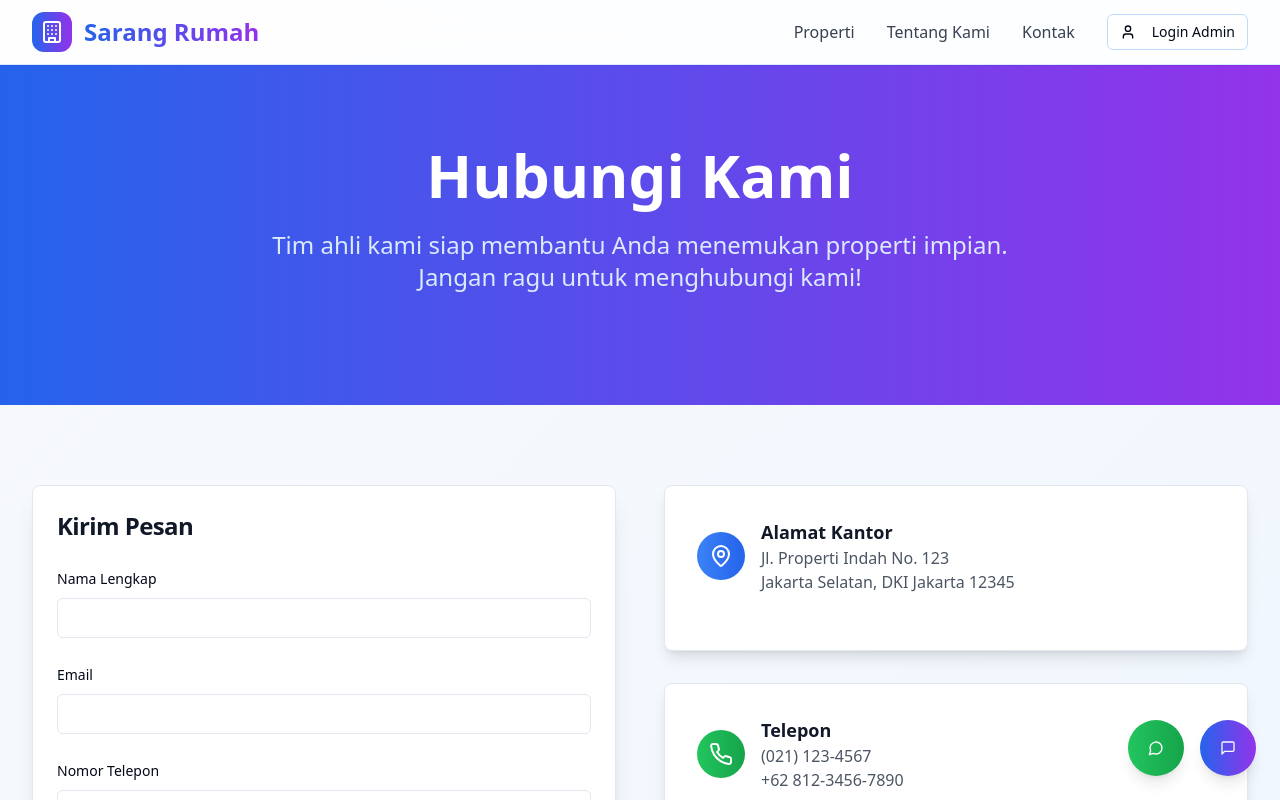
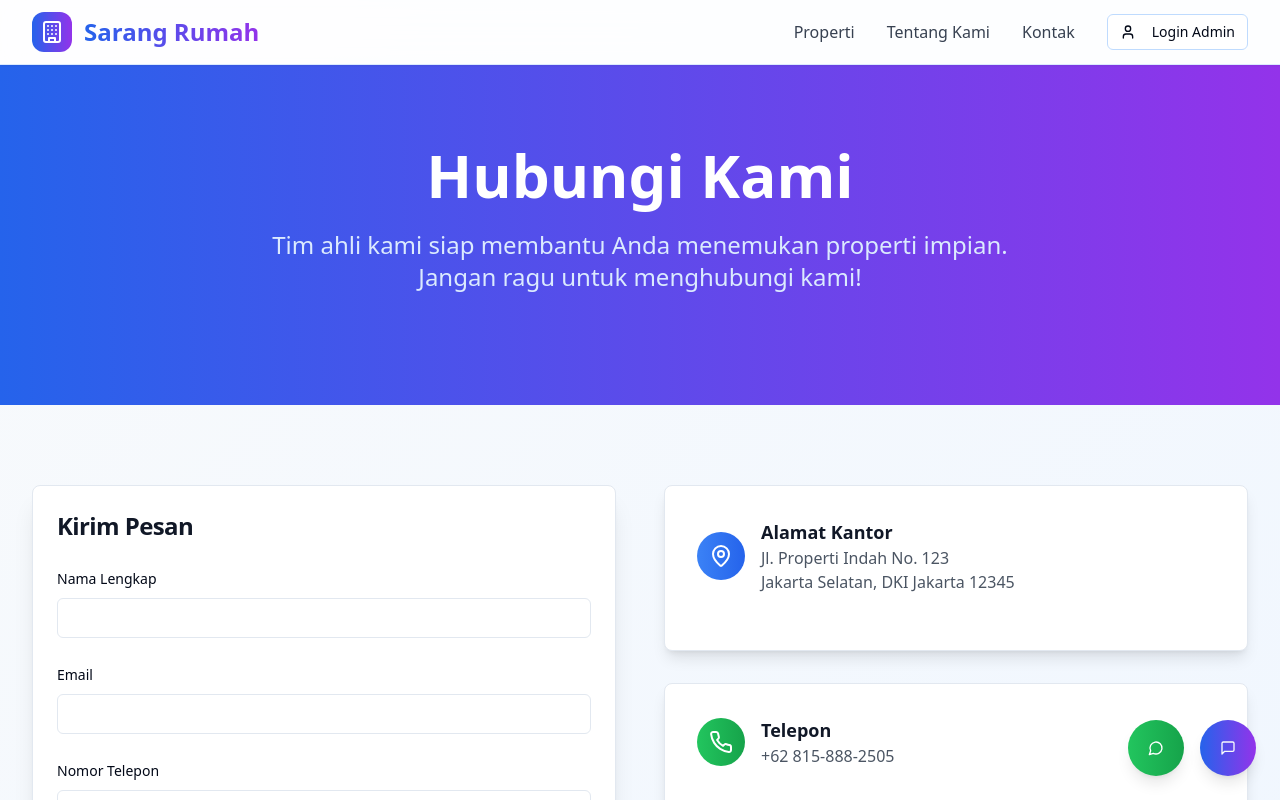
Before and after one commit to sarangrumah/estate-finder-marketplace, a React (Vite) app: page /contact in a window 1280 px wide. Shown: the top 800 px of the page. Built offline with nearby package versions, Linux system fonts and the light colour scheme.

Commit message:
Code edited in Lovable Code Editor
Edited UI in Lovable

```diff
--- a/src/pages/Contact.tsx
+++ b/src/pages/Contact.tsx
@@ -167,8 +167,7 @@ const Contact = () => {
                     </div>
                     <div>
                       <h3 className="text-lg font-semibold text-gray-900">Telepon</h3>
-                      <p className="text-gray-600">(021) 123-4567</p>
-                      <p className="text-gray-600">+62 812-3456-7890</p>
+                      <p className="text-gray-600">+62 815-888-2505</p>
                     </div>
                   </div>
                 </CardContent>
```
